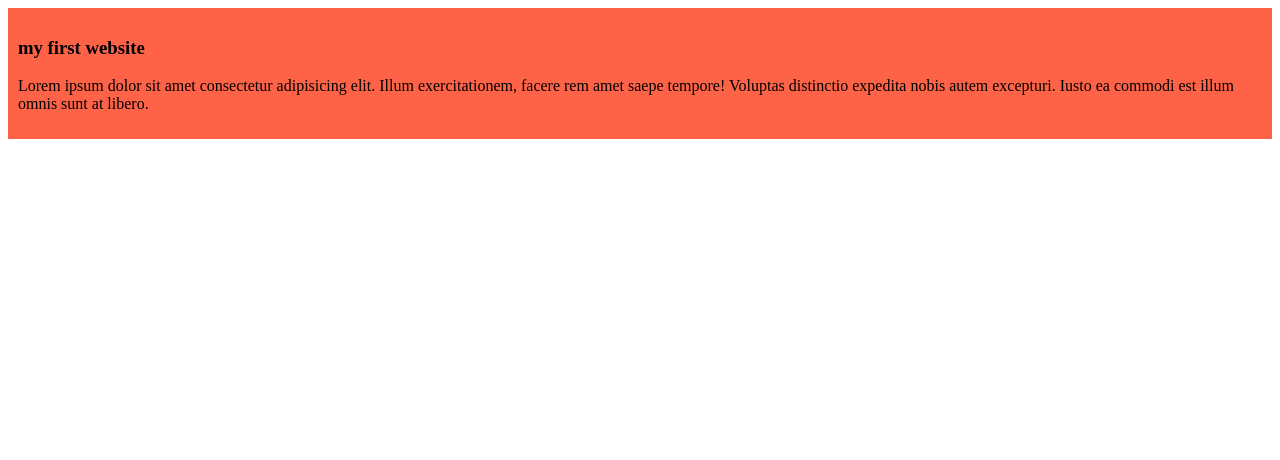
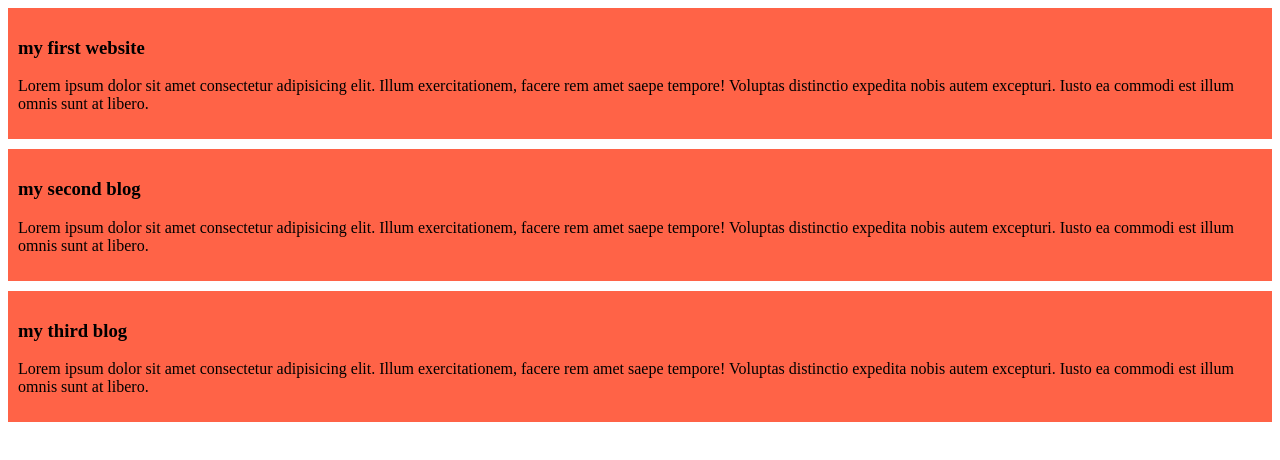
Before and after one commit to jobayer58/my-simple-website, a plain HTML site: page index.html in a window 1280 px wide. Drawn offline with Linux system fonts and the light colour scheme.

Commit message:
added the my blog

```diff
--- a/index.html
+++ b/index.html
@@ -11,5 +11,13 @@
         <h3>my first website</h3>
         <p>Lorem ipsum dolor sit amet consectetur adipisicing elit. Illum exercitationem, facere rem amet saepe tempore! Voluptas distinctio expedita nobis autem excepturi. Iusto ea commodi est illum omnis sunt at libero.</p>
     </div>
+    <div>
+        <h3>my second blog</h3>
+        <p>Lorem ipsum dolor sit amet consectetur adipisicing elit. Illum exercitationem, facere rem amet saepe tempore! Voluptas distinctio expedita nobis autem excepturi. Iusto ea commodi est illum omnis sunt at libero.</p>
+    </div>
+    <div>
+        <h3>my third blog</h3>
+        <p>Lorem ipsum dolor sit amet consectetur adipisicing elit. Illum exercitationem, facere rem amet saepe tempore! Voluptas distinctio expedita nobis autem excepturi. Iusto ea commodi est illum omnis sunt at libero.</p>
+    </div>
 </body>
 </html>
--- a/styles/blog.css
+++ b/styles/blog.css
@@ -1,4 +1,5 @@
 div{
     background-color: tomato;
     padding: 10px;
+    margin-bottom: 10px;
 }
```
